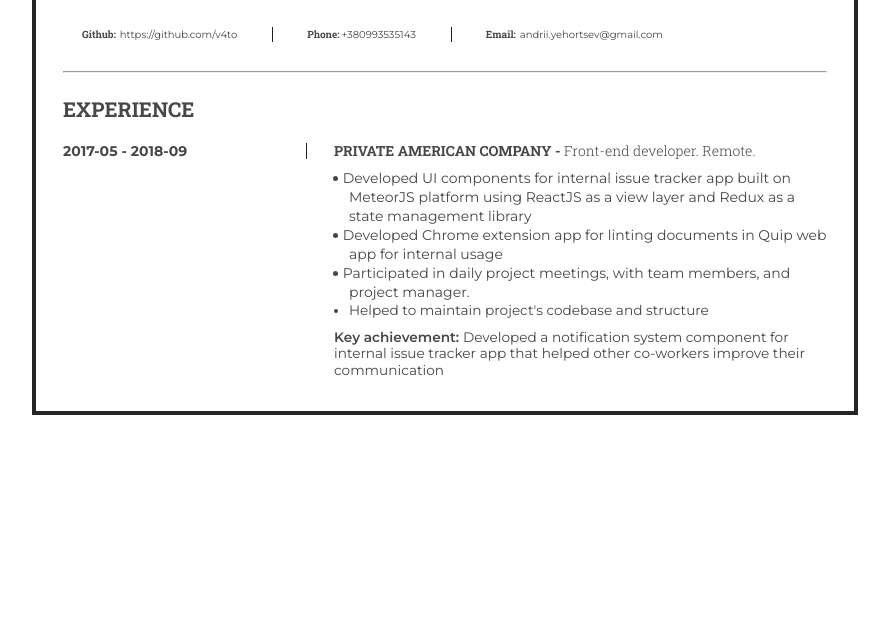
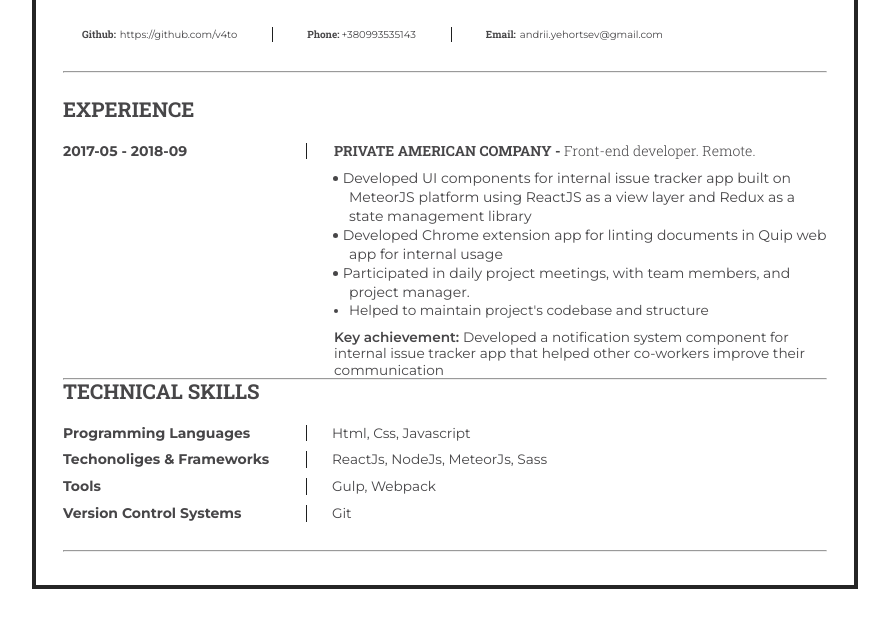
Before and after one commit to v4to/personal-resume, a website: page src/index.html in a window 1280 px wide. Shown: the part 122-750 px from the top of the page, without its empty margins (195-1084 px from the left). Drawn offline with nearby package versions, Linux system fonts and the light colour scheme; files that its build step writes are made by us from their sources.

Commit message:
Added markup for resume skills

```diff
--- a/src/index.html
+++ b/src/index.html
@@ -59,7 +59,6 @@
                                 2017-05 - 2018-09
                             </div>
                             <div class = "experience__job job">
-                                <!--<div class = "job__title">-->
                                 <span class = "job__company-name">
                                         Private American Company -
                                     </span>
@@ -88,12 +87,47 @@
                                     communication
                                 </p>
                             </div>
-
-
-                            <!--</div>-->
                         </li>
                     </ul>
                 </section>
+                <hr>
+                <section class = "skills">
+                    <h2 class = "skills__heading">Technical skills</h2>
+                    <ul class = "skills__list">
+                        <li class = "skills__item">
+                            <h2 class = "skills__title">Programming Languages</h2>
+                            <ul class = "skills__group-list">
+                                <li class = "skills__group-item">Html</li>
+                                <li class = "skills__group-item">Css</li>
+                                <li class = "skills__group-item">Javascript</li>
+                            </ul>
+                        </li>
+                        <li class = "skills__item">
+                            <h2 class = "skills__title">Techonoliges & Frameworks</h2>
+                            <ul class = "skills__group-list">
+                                <li class = "skills__group-item">ReactJs</li>
+                                <li class = "skills__group-item">NodeJs</li>
+                                <li class = "skills__group-item">MeteorJs</li>
+                                <li class = "skills__group-item">Sass</li>
+                            </ul>
+                        </li>
+
+                        <li class = "skills__item">
+                            <h2 class = "skills__title">Tools</h2>
+                            <ul class = "skills__group-list">
+                                <li class = "skills__group-item">Gulp</li>
+                                <li class = "skills__group-item">Webpack</li>
+                            </ul>
+                        </li>
+                        <li class = "skills__item">
+                            <h2 class = "skills__title">Version Control Systems</h2>
+                            <ul class = "skills__group-list">
+                                <li class = "skills__group-item">Git</li>
+                            </ul>
+                        </li>
+                    </ul>
+                </section>
+                <hr>
             </div>
         </div>
     </body>
```
